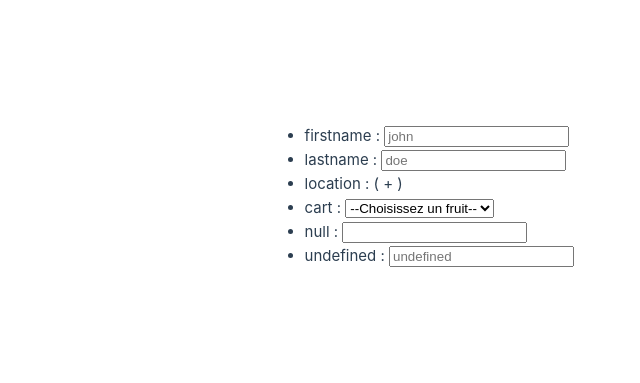
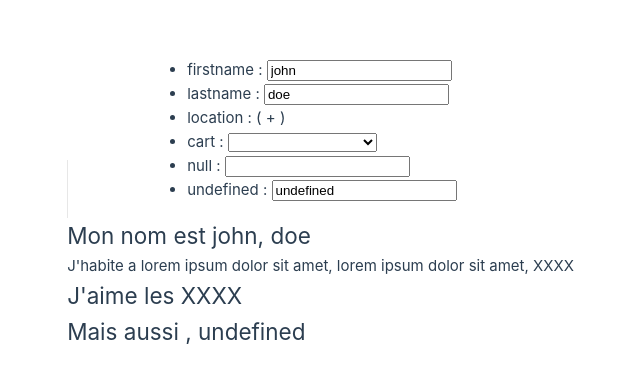
Before and after one commit to BarbeNoash/eularian, a Vue app: page / in a window 1280 px wide. Shown: the part 199-582 px from the top of the page, without its empty margins (66-706 px from the left). Built offline with nearby package versions, Linux system fonts and the light colour scheme.

Commit message:
add parent child component to set recursive possibility implementation

```diff
--- a/src/App.vue
+++ b/src/App.vue
@@ -1,11 +1,35 @@
-<script setup lang="ts">
-import JsonObserver from './components/JsonObserver.vue'
+<script lang="ts">
+import JsonObserver from "./components/JsonObserver.vue";
+import objectData from "../object-observer.json";
+
+export default {
+  components: {
+    JsonObserver,
+  },
+  data() {
+    return {
+      data: objectData,
+      showLocation: false,
+      showAdress: false,
+    };
+  },
+  methods: {
+    showHide(eventType: string, elt: boolean) {
+      if (eventType === "showLocation") {
+        return (this.showLocation = !elt);
+      }
+      if (eventType === "showAdress") {
+        return (this.showAdress = !elt);
+      }
+    },
+  },
+};
 </script>
 
 <template>
-    <div class="wrapper">
-      <JsonObserver/>
-    </div>
+  <div class="wrapper">
+    <JsonObserver :data="data" :showLocation="showLocation" :showAdress="showAdress" :showHide="showHide" />
+  </div>
 </template>
 
 <style scoped>
--- a/src/components/JsonObserver.vue
+++ b/src/components/JsonObserver.vue
@@ -1,12 +1,22 @@
 <script lang="ts">
-import objectData from '../../object-observer.json'
-
 export default {
-  data() {
+  name: "JsonObserver",
+  props: {
+    data: Object,
+    showLocation: Boolean,
+    showAdress: Boolean,
+    showHide: Function,
+  },
+  data(props) {
     return {
-      data: objectData,
-      showLocation: false,
-      showAdress: false,
+      firstname: props.data.firstname,
+      lastname: props.data.lastname,
+      main: props.data.location.address.main,
+      extra: props.data.location.address.main,
+      zipcode: props.data.location.zipcode,
+      fruit: "XXXX",
+      avantDernier: props.data.null,
+      dernier: props.data.undefined,
     };
   },
 };
@@ -22,21 +32,22 @@ export default {
         lastname : <input v-model="lastname" :placeholder="data.lastname" />
       </li>
       <li>
-        location : <span v-if="showLocation" @click="showLocation = !showLocation">( - )</span><span v-else
-          @click="showLocation = !showLocation">( + )</span>
+        location : <span v-if="showLocation" @click="showHide('showLocation', showLocation)">( - )</span><span v-else
+          @click="showHide('showLocation', showLocation)">( + )</span>
         <ul v-if="showLocation">
-          <li>adress : <span v-if="showAdress" @click="showAdress = !showAdress">( - )</span><span v-else
-              @click="showAdress = !showAdress">( + )</span>
+          <li>adress : <span v-if="showAdress" @click="showHide('showAdress', showAdress)">( - )</span><span v-else
+              @click="showHide('showAdress', showAdress)">( + )</span>
             <ul v-if="showAdress">
               <li>main : <input v-model="main" :placeholder="data.location.address.main" /></li>
-              <li>extra : <input v-model="extra" :placeholder="data.location.address.extra" /></li>
+              <li>extra : <input v-model="extra" :placeholder="data.location.address.extra" />
+              </li>
             </ul>
           </li>
           <li>zipcode : <input v-model="zipcode" :placeholder="data.location.zipcode" /></li>
         </ul>
       </li>
       <li>
-        cart : <select name="cart" id="cart-select">
+        cart : <select name="cart" id="cart-select" v-model="fruit">
           <option value="">--Choisissez un fruit--</option>
           <option v-for="item in data.cart" :key="item" :value="item">{{ item }}</option>
         </select>
@@ -44,6 +55,12 @@ export default {
       <li>null : <input v-model="avantDernier" :placeholder="data.null" /></li>
       <li>undefined : <input v-model="dernier" :placeholder="data.undefined" /></li>
     </ul>
+  </div>
+  <div>
+    <h2>Mon nom est {{ firstname }}, {{ lastname }}</h2>
+    <p>J'habite a {{ main }}, {{ extra }}, {{ zipcode }}</p>
+    <h2>J'aime les {{ fruit }}</h2>
+    <h2>Mais aussi {{ avantDernier }}, {{ dernier }}</h2>
   </div>
 </template>
 
```
